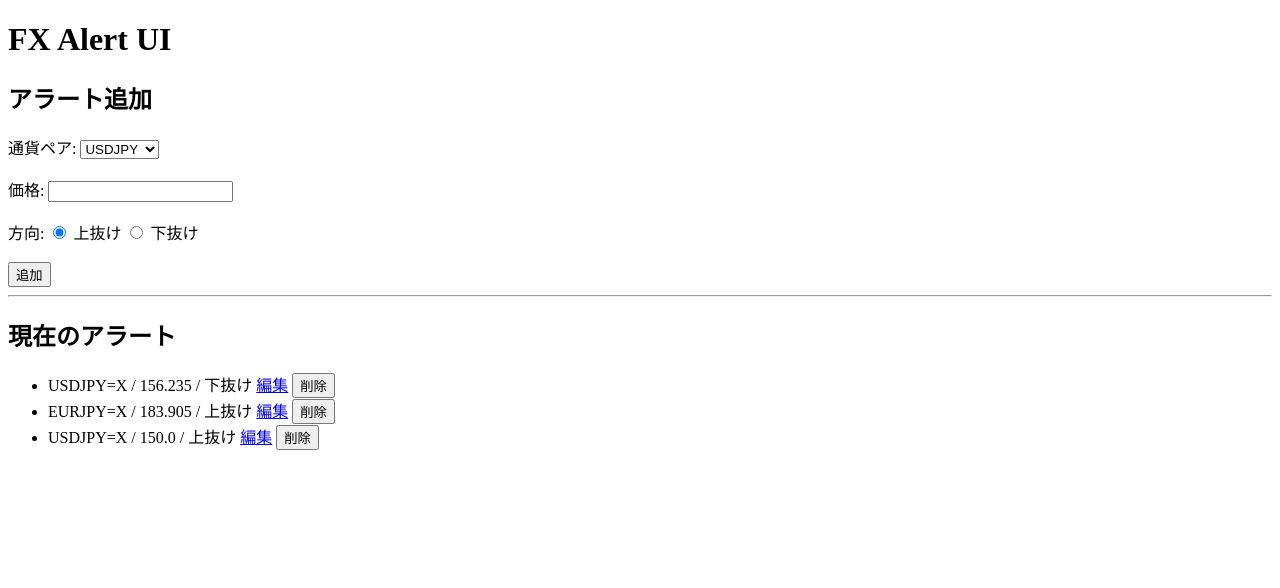
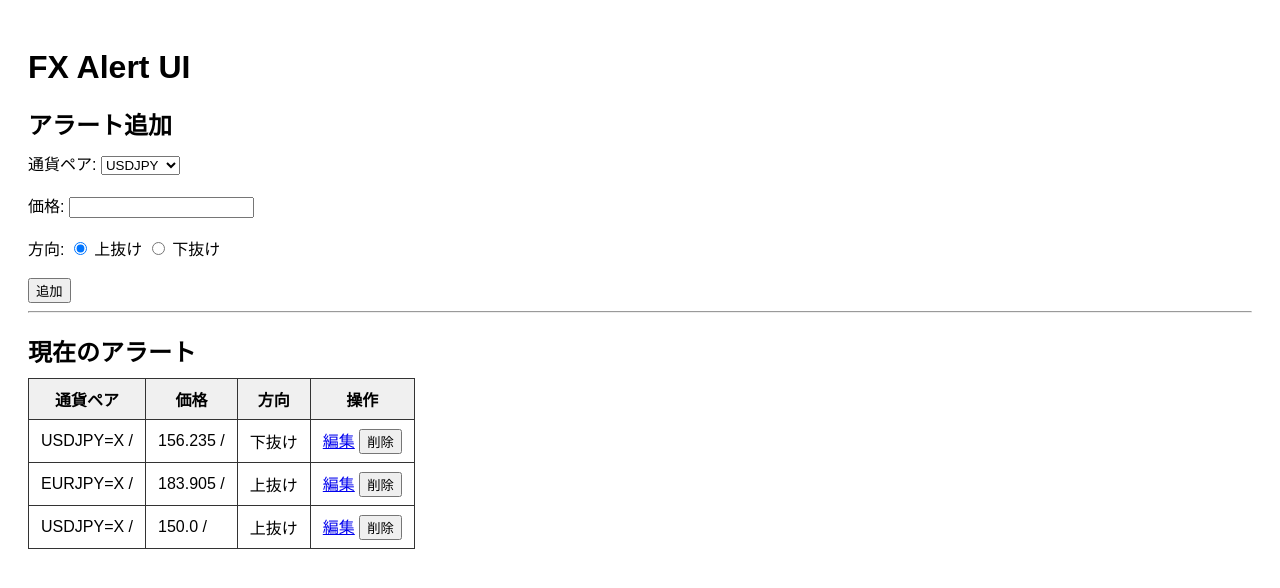
Before and after one commit to Yuu-yan12/fx-discord-alert, a Flask app: page / in a window 1280 px wide. Shown: the top 588 px of the page. Run offline with Flask 3, Linux system fonts and the light colour scheme.

Commit message:
Update HTML and CSS

```diff
--- a/static/style.css
+++ b/static/style.css
@@ -0,0 +1,27 @@
+body {
+  font-family: sans-serif;
+  padding: 20px;
+}
+
+h1, h2 {
+  margin-bottom: 10px;
+}
+
+table {
+  border-collapse: collapse;
+  margin-top: 10px;
+}
+
+th {
+  background: #f0f0f0;
+  border-collapse: collapse;
+}
+
+td, th {
+  padding: 8px 12px;
+  border: 1px solid #333;
+}
+
+button {
+  cursor: pointer;
+}
--- a/templates/index.html
+++ b/templates/index.html
@@ -41,22 +41,34 @@
   <hr>
 
   <h2>現在のアラート</h2>
-  <ul>
+  <table>
+    <thead>
+      <tr>
+        <th>通貨ペア</th>
+        <th>価格</th>
+        <th>方向</th>
+        <th>操作</th>
+      </tr>
+    </thead>
+    <tbody>
       {% for alert in alerts %}
-      <li>
-        {{ alert.ticker }} /
-        {{ alert.price }} /
-        {{ "上抜け" if alert.direction == "break_above" else "下抜け" }}
-
+        <tr>
+          <td>{{ alert.ticker }} /</td>
+          <td>{{ alert.price }} /</td>
+          <td>{{ "上抜け" if alert.direction == "break_above" else "下抜け" }}</td>
+          <td>
             <a href="/edit/{{ alert.id }}">編集</a>
-
             <form method="POST" action="/delete/{{ alert.id }}" style="display:inline;">
               <button type="submit">削除</button>
             </form>
-      </li>
+          </td>
+        </tr>
       {% else %}
-      <li>まだアラートはありません</li>
+        <tr>
+          <td colspan="4">まだアラートはありません</td>
+        </tr>
       {% endfor %}
-  </ul>
+    <tbody>
+  </table>
 </body>
 </html>
```
Lines whose indentation alone changed are shown as unchanged.
